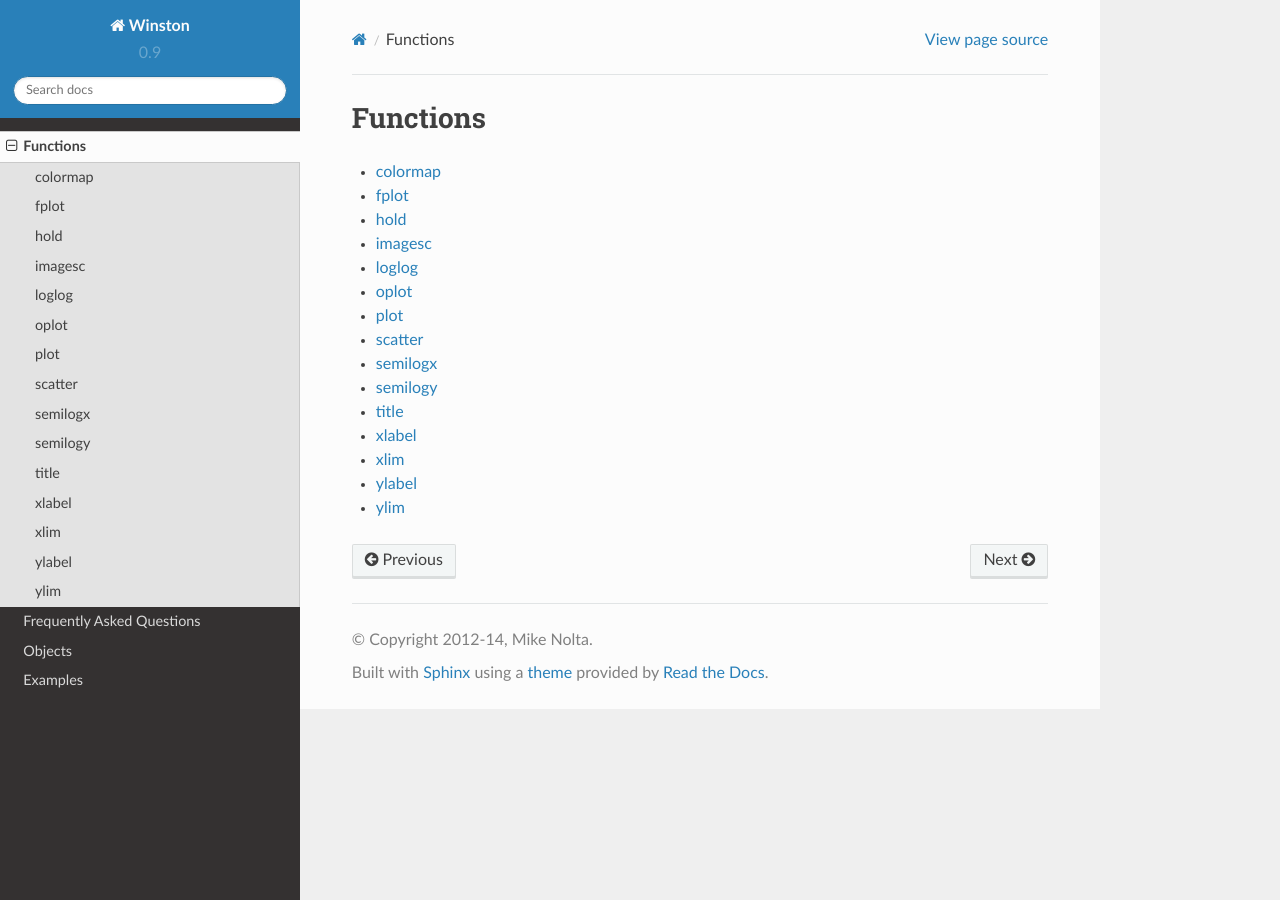
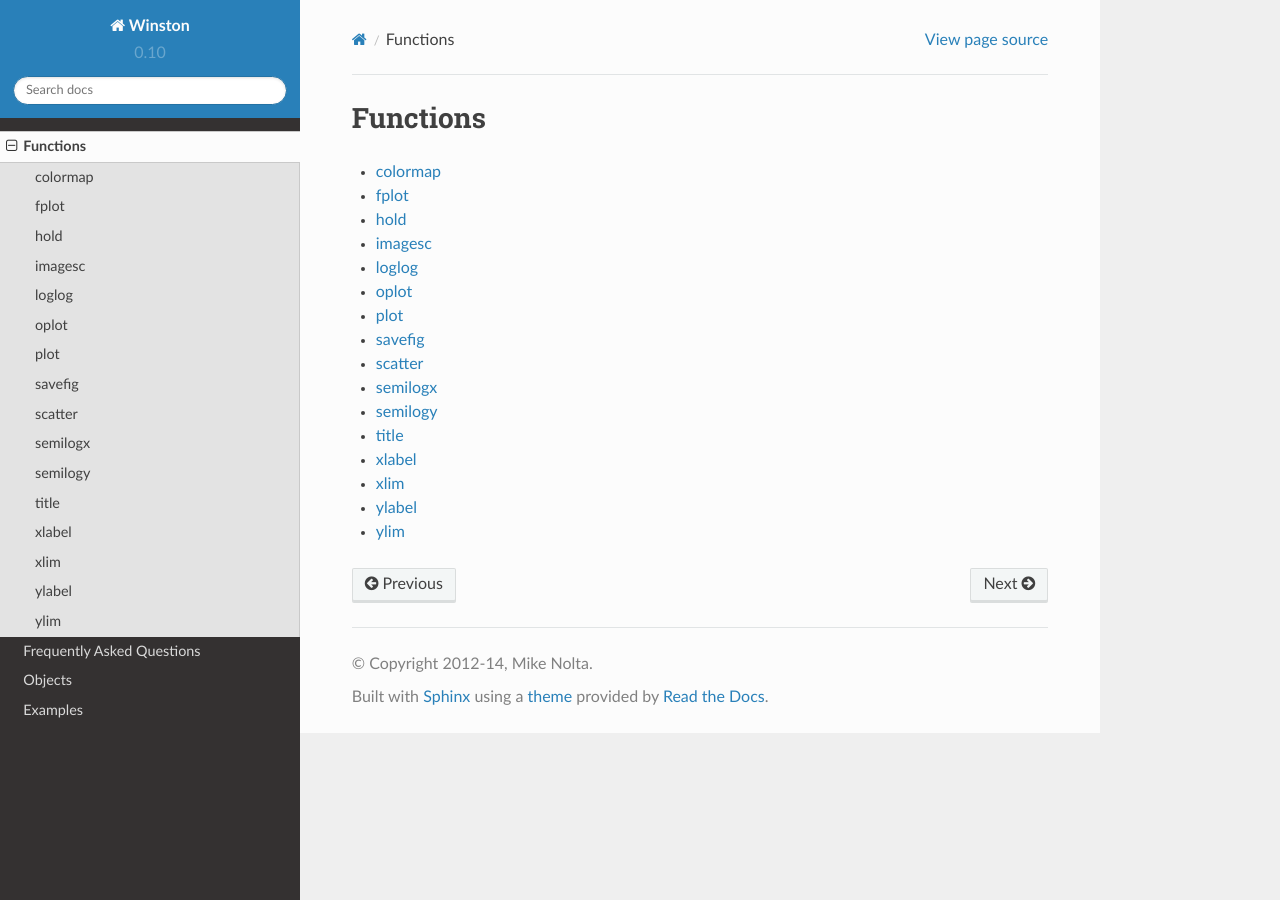
Before and after one commit to JuliaGraphics/Winston.jl, a Sphinx documentation site: the page built from doc/fun/index.rst, in a window 1280 px wide. Built offline with Sphinx 7.4.7, drawn with Linux system fonts in a browser that asks for light colours.

Commit message:
doc: add savefig to index

```diff
--- a/doc/conf.py
+++ b/doc/conf.py
@@ -49,9 +49,9 @@ copyright = u'2012-14, Mike Nolta'
 # built documents.
 #
 # The short X.Y version.
-version = '0.9'
+version = '0.10'
 # The full version, including alpha/beta/rc tags.
-release = '0.9'
+release = version
 
 # The language for content autogenerated by Sphinx. Refer to documentation
 # for a list of supported languages.
--- a/doc/fun/index.rst
+++ b/doc/fun/index.rst
@@ -15,6 +15,7 @@
    loglog
    oplot
    plot
+   savefig
    scatter
    semilogx
    semilogy
```
